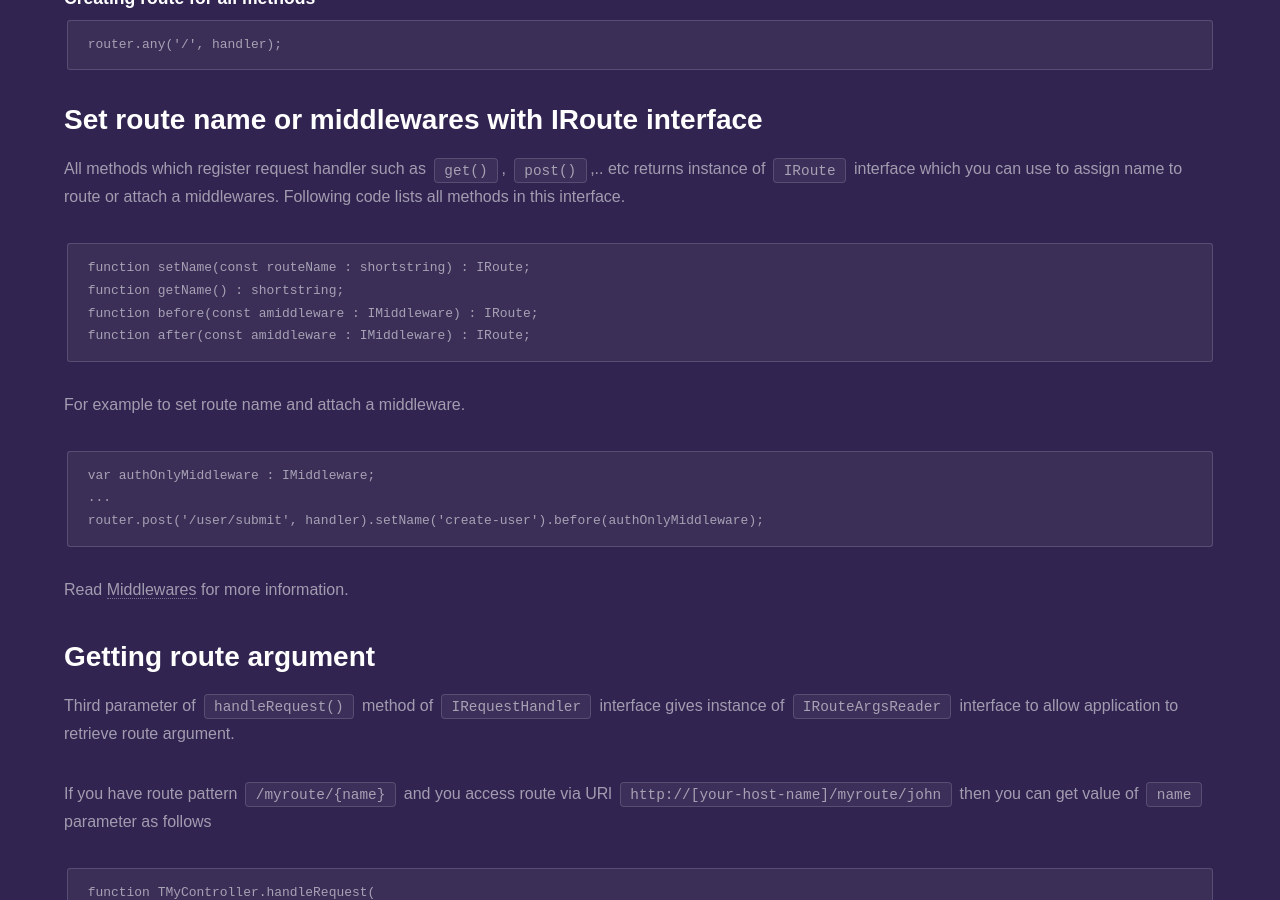
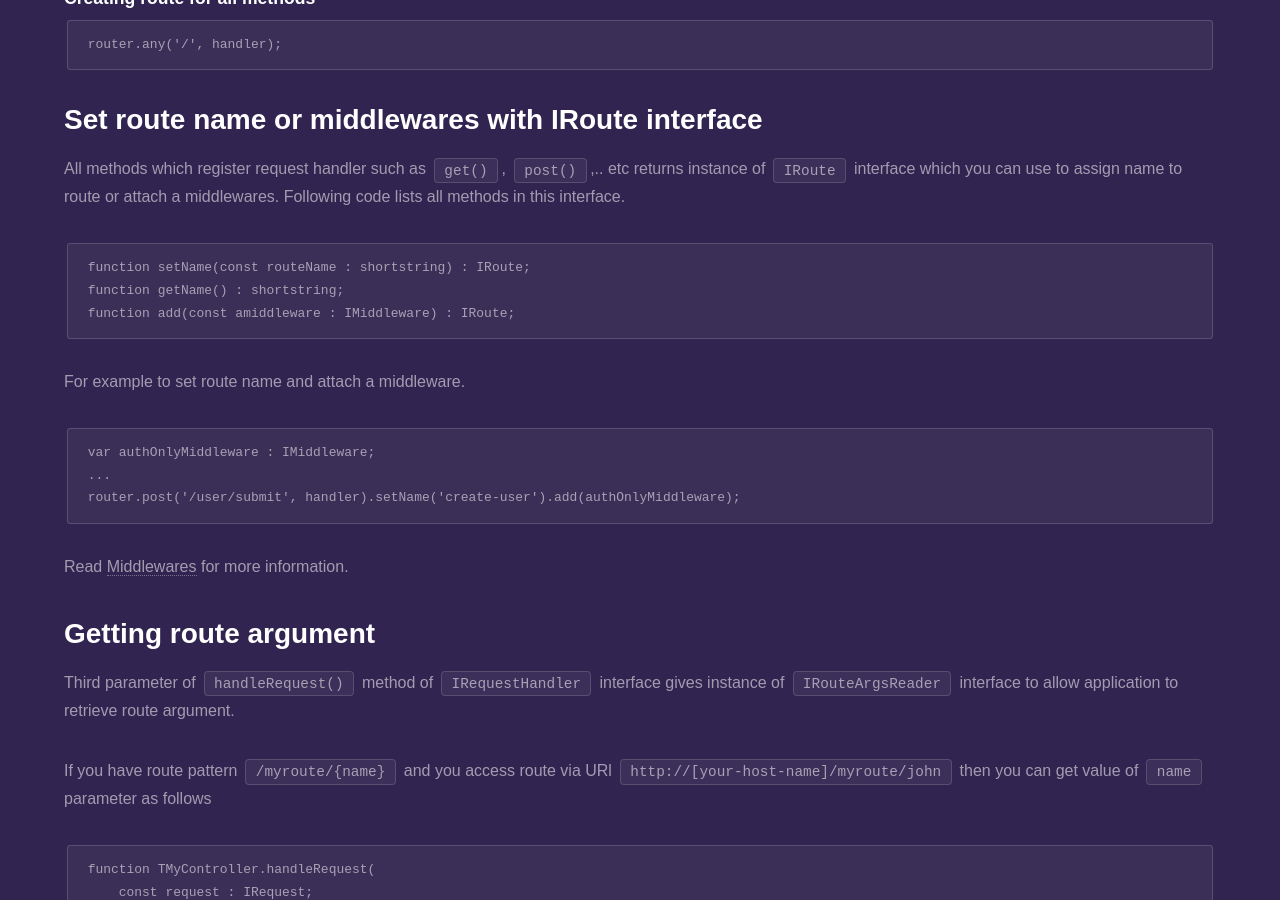
Before and after one commit to fanoframework/fanoframework.github.io, a Jekyll site: the page built from working-with-router/index.md, in a window 1280 px wide and 900 px high, scrolled down 5539 px. Built offline with Jekyll 4.4.1, drawn with Linux system fonts in a browser that asks for light colours; our own code applies the rules of GitHub Pages for plain Markdown files.

Commit message:
fix typo and accuracy

````diff
--- a/working-with-router/index.md
+++ b/working-with-router/index.md
@@ -233,8 +233,7 @@ instance of `IRoute` interface which you can use to assign name to route or atta
 ```
 function setName(const routeName : shortstring) : IRoute;
 function getName() : shortstring;
-function before(const amiddleware : IMiddleware) : IRoute;
-function after(const amiddleware : IMiddleware) : IRoute;
+function add(const amiddleware : IMiddleware) : IRoute;
 ```
 
 For example to set route name and attach a middleware.
@@ -242,7 +241,7 @@ For example to set route name and attach a middleware.
 ```
 var authOnlyMiddleware : IMiddleware;
 ...
-router.post('/user/submit', handler).setName('create-user').before(authOnlyMiddleware);
+router.post('/user/submit', handler).setName('create-user').add(authOnlyMiddleware);
 ```
 
 Read [Middlewares](/middlewares) for more information.
````
Also changed, not shown: working-with-request/index.md (+1 -1 lines).
